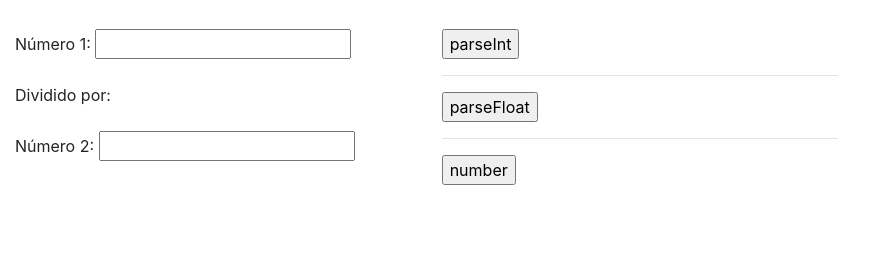
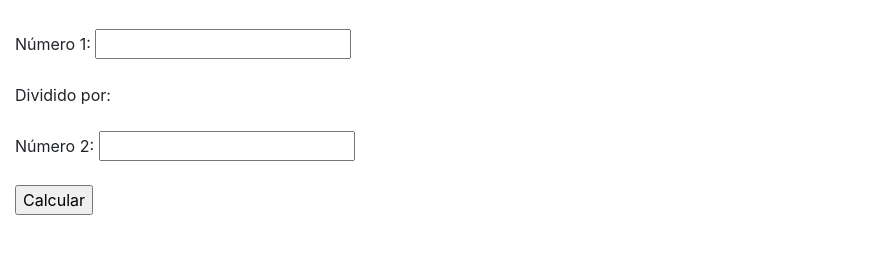
Before and after one commit to cazzcode/javascript_decimal, a plain HTML site: page index.html in a window 1280 px wide. Shown: the part 51-304 px from the top of the page, without its empty margins (0-886 px from the left). Drawn offline with nearby package versions, Linux system fonts and the light colour scheme.

Commit message:
Release 1.0.2

```diff
--- a/index.html
+++ b/index.html
@@ -18,28 +18,13 @@
         return (a / b)
       }
 
-      function show_html(id,resultado){
-        return document.getElementById(id_html).innerHTML="<span>"+resultado+"</span>";
+      function divide(){
+        var res = parseInt(dividir()).toFixed(2)
+        var res1 = parseFloat(dividir())
+        var res2 = Number(dividir())
+        return document.getElementById('html').innerHTML="<br>"+"<br>"+"Resultado parseInt = "+res + " "+"<br>"+ "Resultado parseFloat = " + " "+ res1 +" " +"<br>"+ " Resultado Number= "+ res2;
       }
 
-
-      function int(){
-            var resultado = parseInt(dividir()).toFixed(2)
-            id_html='parseInt'
-            show_html(id_html,resultado)
-        }
-
-        function float(){
-          var resultado = parseFloat(dividir())
-          id_html='parseFloat'
-          show_html(id_html,resultado)
-        }
-
-        function dividirNumber(){
-          var resultado = Number(dividir())
-          id_html='number'
-          show_html(id_html,resultado)
-        }
     </script>
 
     <script src="https://code.jquery.com/jquery-3.5.1.slim.min.js" integrity="sha384-DfXdz2htPH0lsSSs5nCTpuj/zy4C+OGpamoFVy38MVBnE+IbbVYUew+OrCXaRkfj" crossorigin="anonymous"></script>
@@ -53,13 +38,7 @@
           Número 1: <input id="num1" type="number"/><br><br>
             <span>Dividido por:</span><br><br>
           Número 2: <input id="num2" type="number"/><br><br>
-        </div><!--col-sm-4-->
-        <div class="col-sm-4"><br>
-          <input type="button" value="parseInt" onclick="int(); return false;" /> <span id="parseInt" class="resultado"></span>
-          <hr>
-          <input type="button" value="parseFloat" onclick="float(); return false;" /> <span id="parseFloat" class="resultado"></span>
-          <hr>
-          <input type="button" value="number" onclick="dividirNumber(); return false;" />  <span id="number" class="resultado"></span>
+          <input type="button" value="Calcular" onclick="divide(); return false;" />  <span id="html" class="resultado"></span>
         </div><!--col-sm-4-->
       </div><!--row-->
     </div><!--container-fluid-->
```
